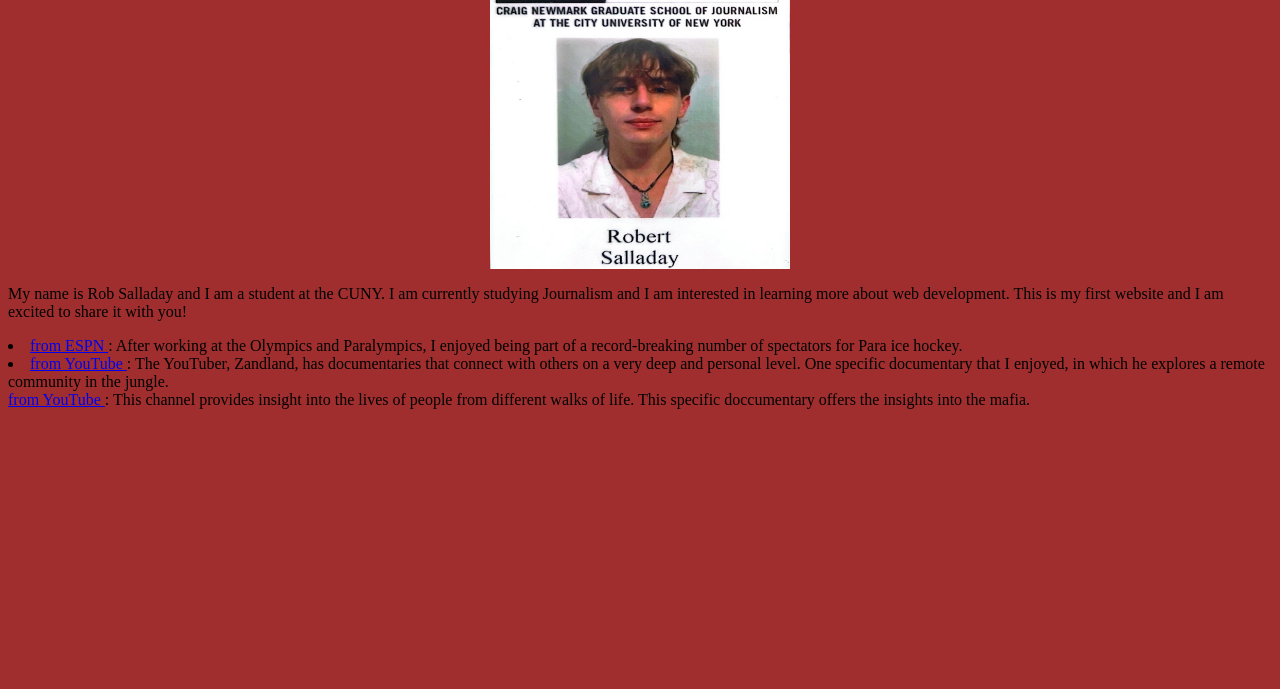
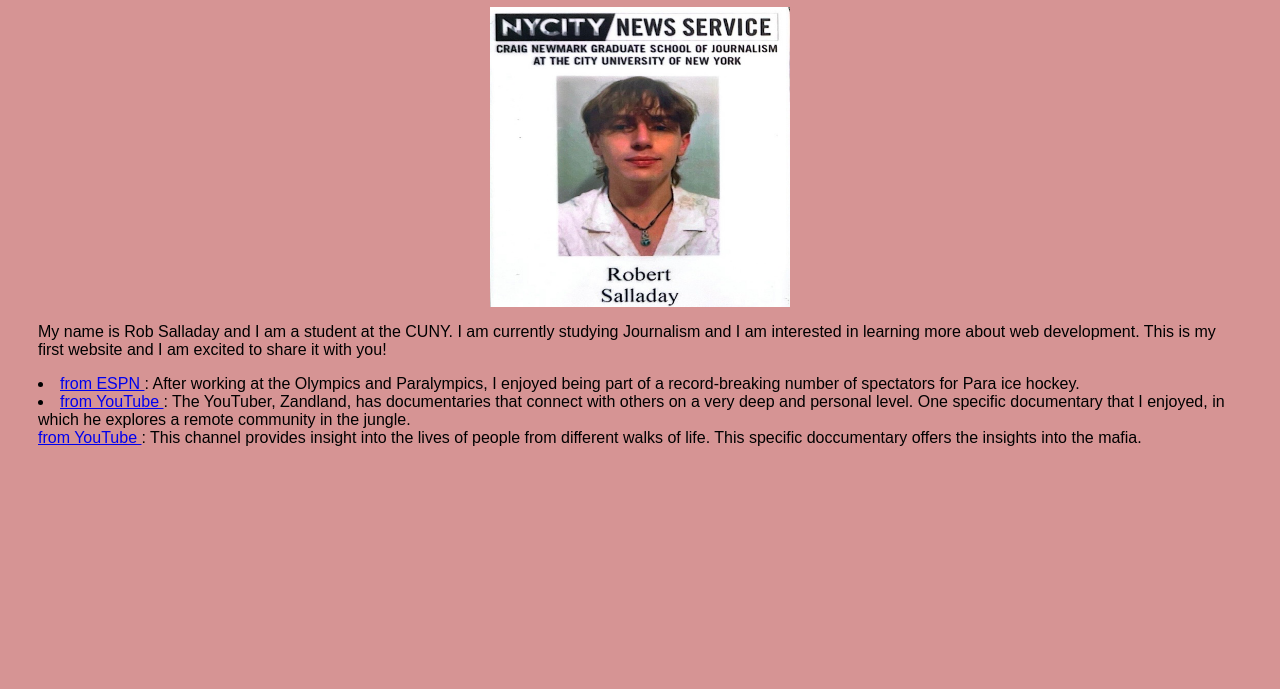
Before and after one commit to robsalladay17/about-me-2, a plain HTML site: page index.html in a window 1280 px wide. Shown: the part 111-800 px from the top of the page. Drawn offline with Linux system fonts and the light colour scheme.

Commit message:
Add files via upload

```diff
--- a/styles.css
+++ b/styles.css
@@ -1,3 +1,5 @@
 body{
-    background-color: #a02e2e;
+    background-color: #d69494;
+    padding: 30px;
+    font-family: Arial, Helvetica, sans-serif;
 }
```
